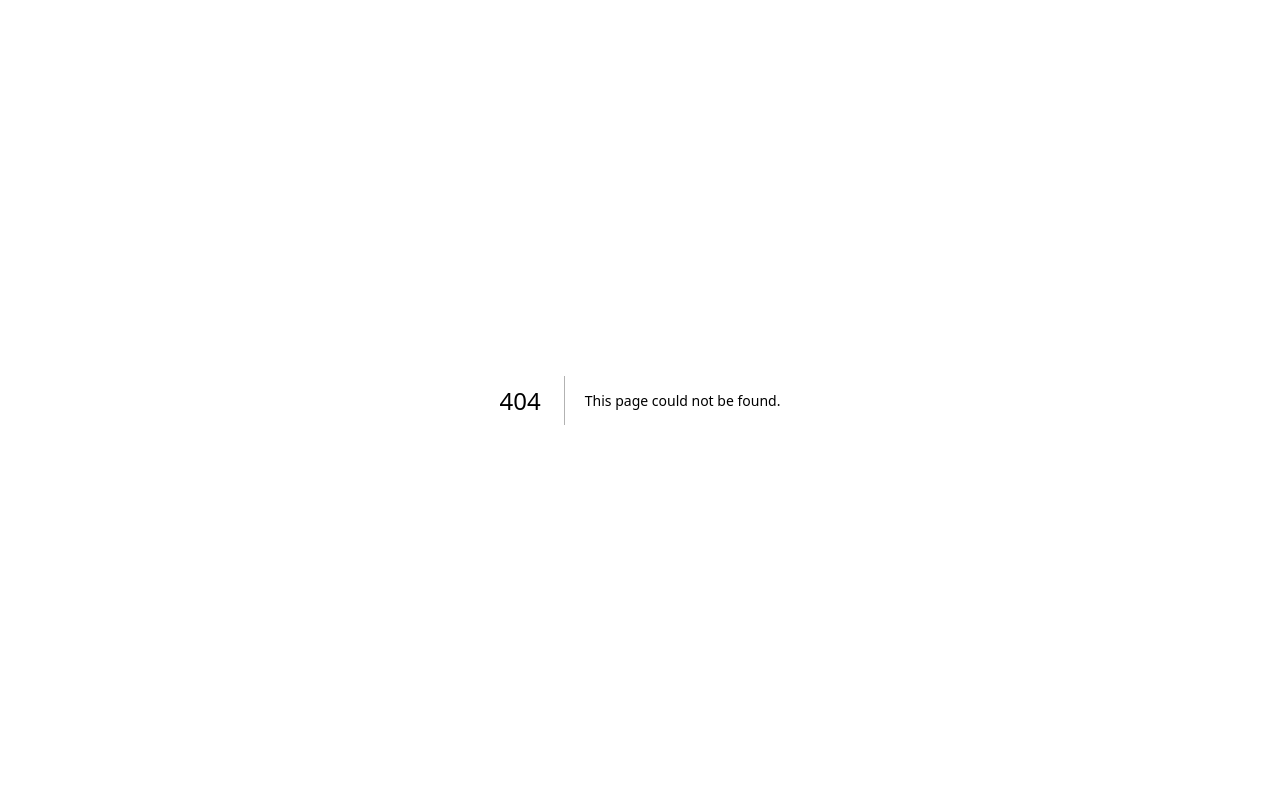
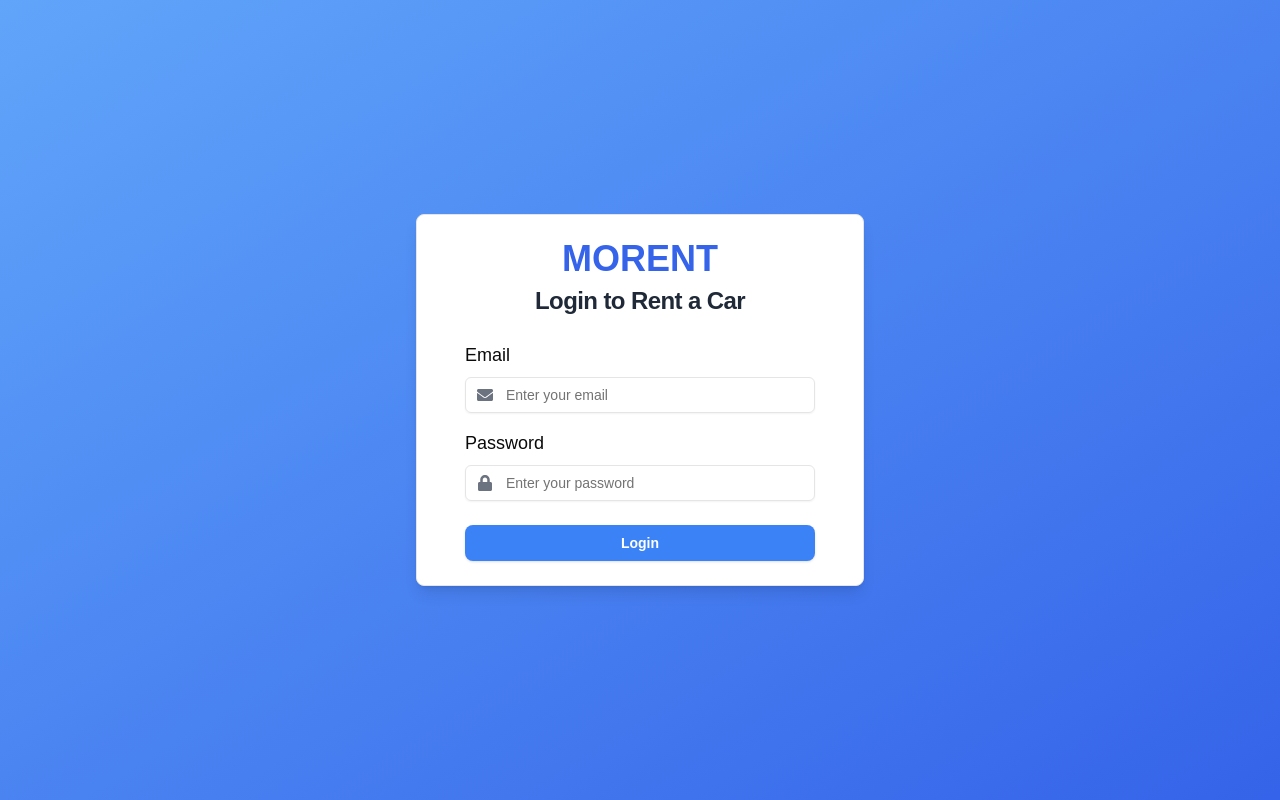
Before and after one commit to AlishhShahid/Final-Hackathon, a Next.js app: page /login in a window 1280 px wide. Before the commit this address had no page. Built offline with nearby package versions, Linux system fonts and the light colour scheme.

Commit message:
Add files via upload

```diff
--- /dev/null
+++ b/src/app/login/page.tsx
@@ -0,0 +1,10 @@
+import LoginPage from '@/app/components/Login'
+import React from 'react'
+
+const Login = () => {
+  return (
+    <LoginPage/>
+  )
+}
+
+export default Login
```
